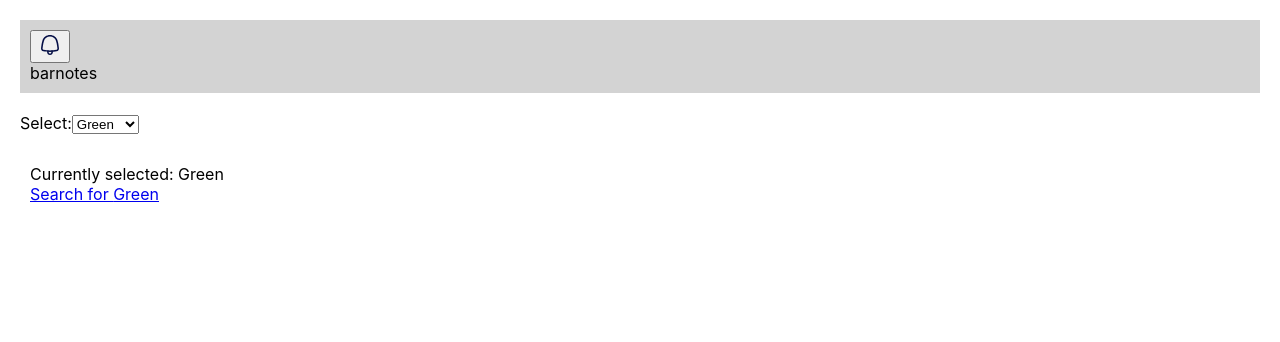
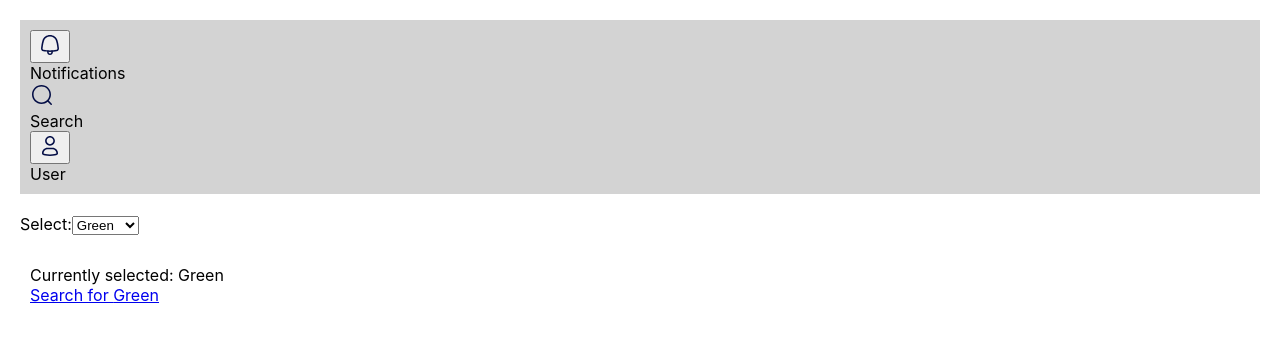
Before and after one commit to nickrally/accessibility-app, a React (Create React App) app: page / in a window 1280 px wide. Shown: the top 342 px of the page. Built offline with nearby package versions, Linux system fonts and the light colour scheme.

Commit message:
three buttons

```diff
--- a/src/components/Toolbar.js
+++ b/src/components/Toolbar.js
@@ -1,4 +1,4 @@
-import { notificationsIcon } from "../images";
+import { notificationsIcon, searchIcon, userIcon } from "../images";
 import "./Toolbar.scss";
 
 const Toolbar = () => {
@@ -6,13 +6,30 @@ const Toolbar = () => {
     <div className="topnav">
       <button
         aria-labelledby="notifications-label"
-        title="foonotes"
         onClick={() => alert("You've been notified!")}
       >
-        <img src={notificationsIcon} alt="altnotes" />
+        <img src={notificationsIcon} alt="bell-icon" />
       </button>
       <div role="tooltip" id="notifications-label">
-        barnotes
+        Notifications
+      </div>
+      <a
+        href="https://duckduckgo.com/?q=search&kp=-1&kl=us-en"
+        aria-labelledby="search-label"
+      >
+        <img src={searchIcon} alt="magnifying-glass-icon" />
+      </a>
+      <div role="tooltip" id="search-label">
+        Search
+      </div>
+      <button aria-describedby="user-desc">
+        <img src={userIcon} alt="user-icon" />
+        <span className="visually-hidden">
+          This is a very long description blah blah blah
+        </span>
+      </button>
+      <div role="tooltip" id="user-desc">
+        User
       </div>
     </div>
   );
--- a/src/components/Toolbar.scss
+++ b/src/components/Toolbar.scss
@@ -4,3 +4,13 @@
   background-color: #d3d3d3;
   overflow: hidden;
 }
+
+.visually-hidden {
+  clip-path: inset(100%);
+  clip: rect(1px, 1px, 1px, 1px);
+  height: 1px;
+  overflow: hidden;
+  position: absolute;
+  white-space: nowrap;
+  width: 1px;
+}
```
